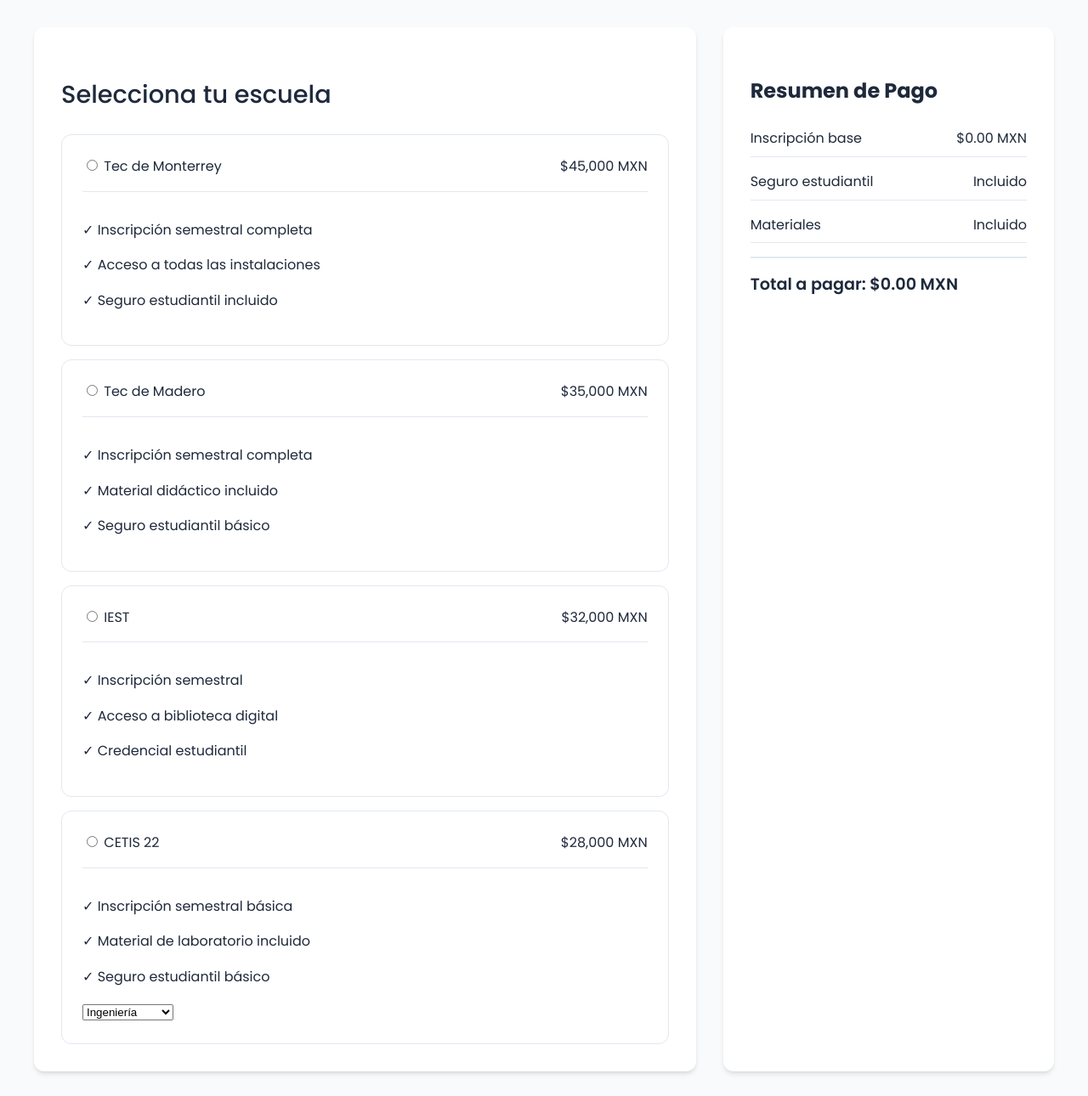
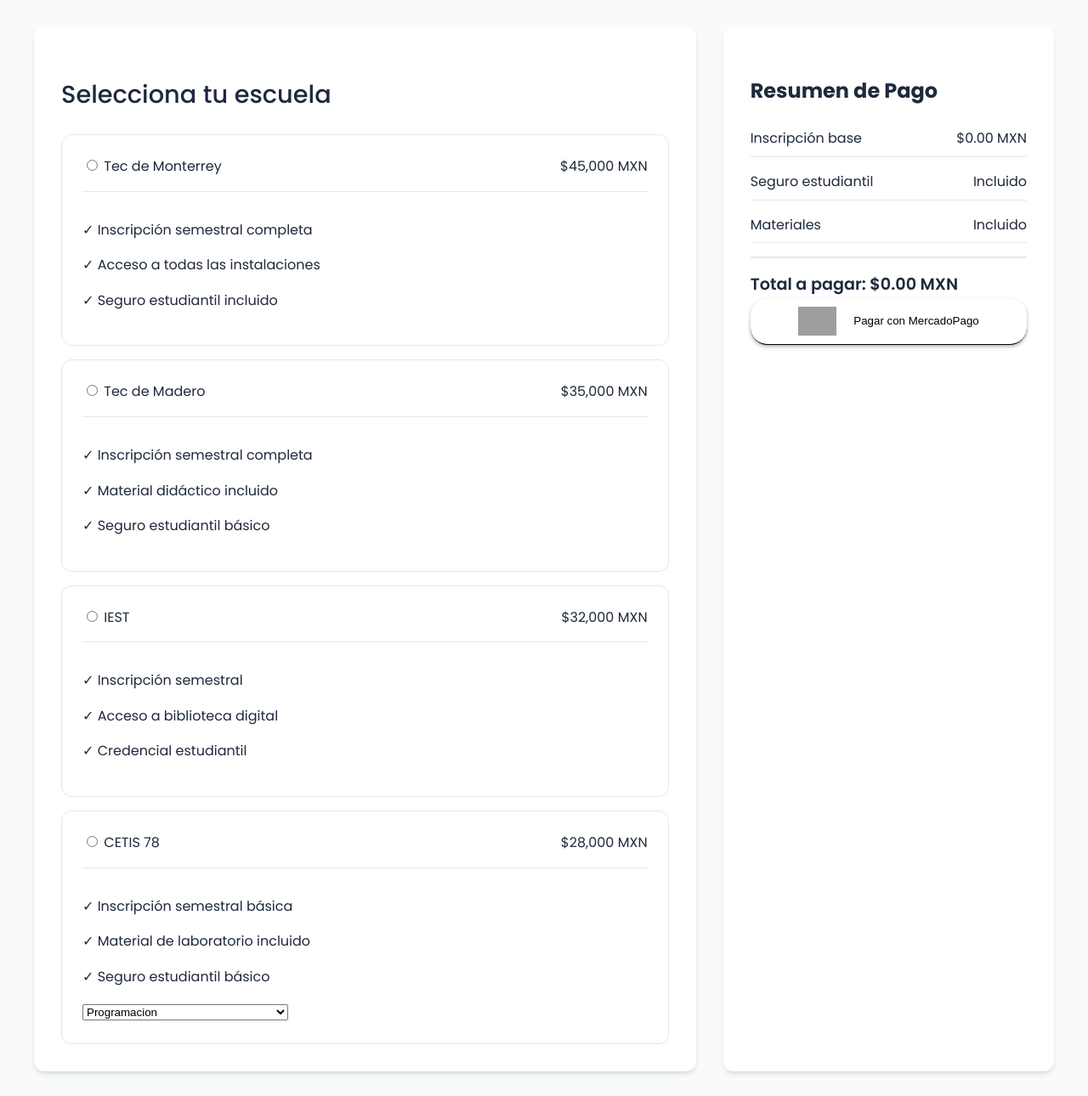
Before and after one commit to Jeshua3545926/Web, a plain HTML site: page App/pago/interface/inscripciones/page/pagar.html in a window 1280 px wide. Shown: the top 1290 px of the page at 85% size. Drawn offline with Linux system fonts and the light colour scheme; grey boxes are pictures that could not be loaded; a script that the page names is missing.

Commit message:
boton de mercado pago

```diff
--- a/App/pago/interface/inscripciones/js/frontend/front.js
+++ b/App/pago/interface/inscripciones/js/frontend/front.js
@@ -1,6 +1,6 @@
+
 document.addEventListener("DOMContentLoaded", async function () {
     const mp = new MercadoPago('TEST-3b08c9fc-149f-433a-a8cf-c28358110264', { locale: 'es-AR' });
-
     try {
         // Hacer solicitud al backend para obtener el ID de la preferencia
         const response = await fetch('http://localhost:3000/create_preference', { method: 'POST' });
@@ -12,13 +12,10 @@
         console.log('Preference ID recibido:', data.preferenceId);
 
         if (data.preferenceId) {
-            mp.checkout({
-                preference: { id: data.preferenceId },
-                render: {
-                    container: '#wallet-container',
-                    label: 'Pagar con Mercado Pago',
-                },
-            });
+            const botonPago = document.querySelector('.Pago');
+            botonPago.addEventListener('click', function () {
+                window.location.href = `https://www.mercadopago.com.mx/checkout/v1/redirect?preference-id=${data.preferenceId}`;
+            })
         } else {
             console.error('No se recibió un ID de preferencia válido.');
         }
--- /dev/null
+++ b/App/pago/interface/inscripciones/js/frontend/value.js
@@ -0,0 +1,4 @@
+function opciones(){
+    //opciones de especialidades
+    // const especialidades = document.querySelectorAll('input[name="especialidad"]');
+}
--- a/App/pago/interface/inscripciones/page/pagar.html
+++ b/App/pago/interface/inscripciones/page/pagar.html
@@ -66,7 +66,7 @@
                     <div class="school-info">
                         <label>
                             <input type="radio" name="school" value="cetis-22">
-                            <span>CETIS 22</span>
+                            <span>CETIS 78</span>
                         </label>
                         <span class="price">$28,000 MXN</span>
                     </div>
@@ -75,13 +75,11 @@
                         <p>✓ Material de laboratorio incluido</p>
                         <p>✓ Seguro estudiantil básico</p>
                         <select name="" id="Especialidades">
-                            <option value="ingenieria">Ingeniería</option>
-                            <option value="contaduria">Contaduría</option>
-                            <option value="arquitectura">Arquitectura</option>
-                            <option value="derecho">Derecho</option>
-                            <option value="medicina">Medicina</option>
-                            <option value="psicologia">Psicología</option>
-                            <option value="comunicacion">Comunicación</option>
+                            <option value="ingenieria">Programacion</option>
+                            <option value="contaduria">Laboratorista Quimico</option>
+                            <option value="arquitectura">Soporte de Computadoras</option>
+                            <option value="derecho">Electronica</option>
+                            <option value="medicina">Administracion de recursos humanos</option>
                         </select>
                     </div>
                 </div>
@@ -106,7 +104,35 @@
                 <span>Total a pagar:</span>
                 <span id="total-price">$0.00 MXN</span>
             </div>
-            <div id="wallet-container"></div>
+
+            <button class="Pago">
+                <img src="https://logospng.org/download/mercado-pago/logo-mercado-pago-icone-1024.png" alt="MercadoPago Logo" style="height: 34px; margin-right: 20px;">
+                <span>Pagar con MercadoPago</span>
+            </button>
+            <style>
+                .Pago {
+                    display: flex;
+                    align-items: center;
+                    justify-content: center;
+                    padding: 10px 20px;
+                    width: 100%;
+                    background-color: #007bff;
+                    border: none;
+                    border-bottom: 1px solid black;
+                    box-shadow: 0 2px 4px rgba(0, 0, 0, 0.299);
+                    border-radius: 20px;
+                    background-color: transparent;
+                    justify-content: center;
+                    transition: background-color 0.5s ease;
+                }
+                .Pago:hover {
+                    background-color: #dfe3e6;
+                    cursor: pointer;
+                    transition: background-color 0.3s ease;
+                    box-shadow: 0 2px 4px rgba(0, 0, 0, 0.299) ;
+
+                }
+            </style>
         </section>
         <section class="ticket-section">
             <div class="ticket">
```
